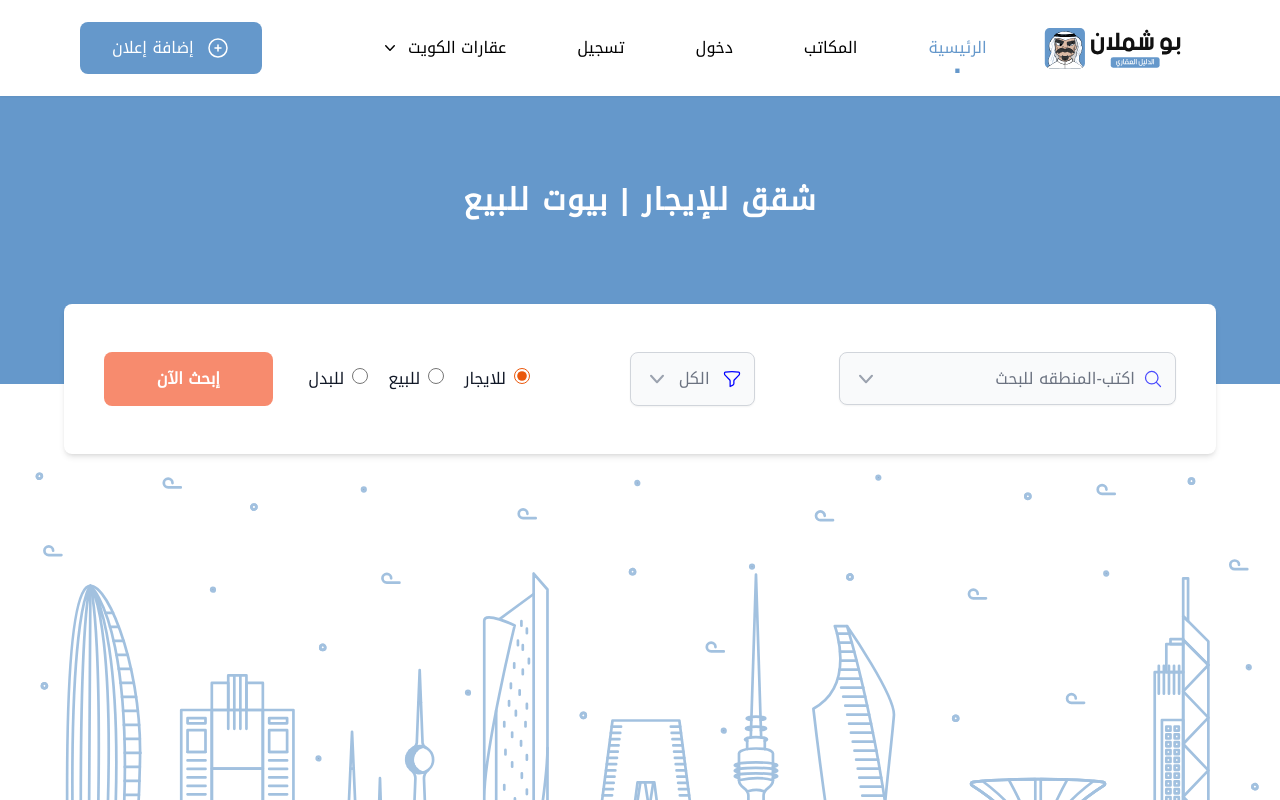
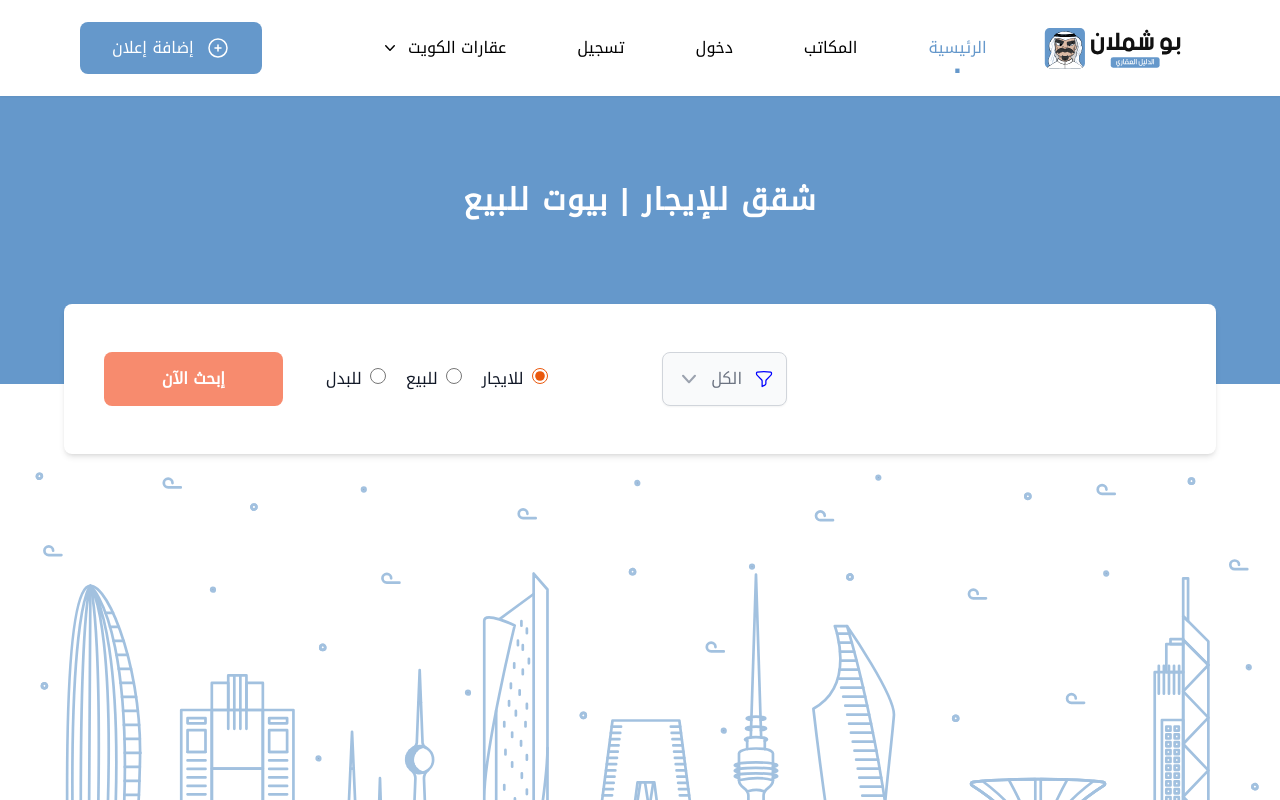
Before and after one commit to samiur-r/square-feet, a Next.js app: page / in a window 1280 px wide. Shown: the top 800 px of the page. Built offline with nearby package versions, Linux system fonts and the light colour scheme.

Commit message:
test: web performance

```diff
--- a/src/components/SearchBox/index.tsx
+++ b/src/components/SearchBox/index.tsx
@@ -4,7 +4,7 @@ import Link from 'next/link'
 // import dynamic from 'next/dynamic'
 
 import ListBox from 'components/ListBox'
-import AutoComplete from 'components/AutoComplete'
+// import AutoComplete from 'components/AutoComplete'
 
 // const DynamicFilterAutoComplete = dynamic(
 //   () => import('components/FilterAutoComplete'),
@@ -1051,7 +1051,7 @@ const SearchBox = () => {
             showFilterIcon
           />
         </div>
-        <div className="md:w-4/12 order-2 md:order-4">
+        {/* <div className="md:w-4/12 order-2 md:order-4">
           <AutoComplete
             locations={locations}
             isHomePage
@@ -1060,7 +1060,7 @@ const SearchBox = () => {
               setCanUpdateFilterAutoCompleteShow
             }
           />
-        </div>
+        </div> */}
       </div>
       {showFilterCombobox && (
         <div className="fixed md:hidden w-screen h-full z-20 pt-1 px-5 bg-white top-0 left-0">
```
